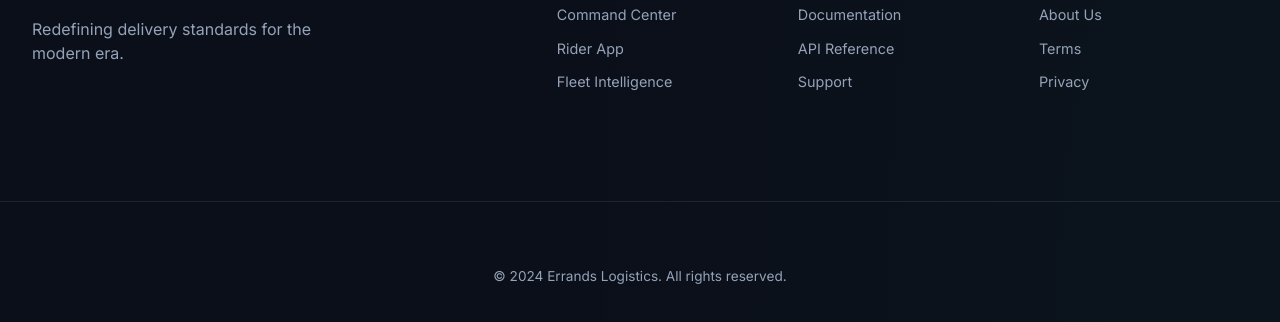
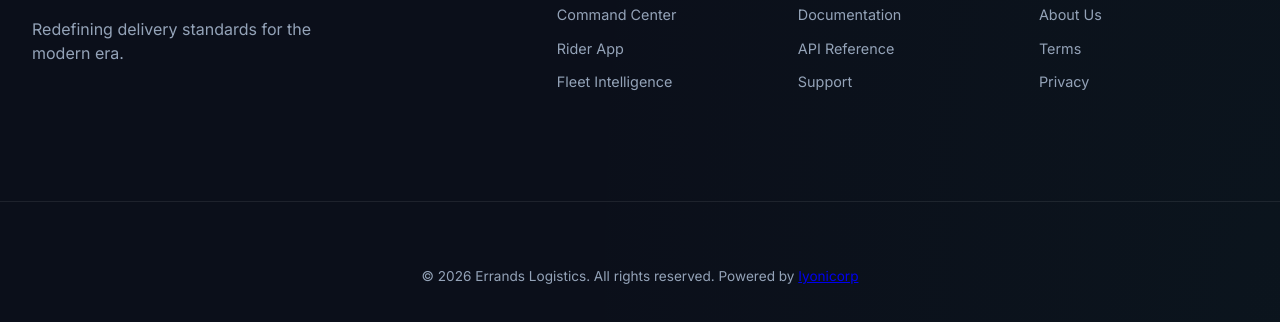
Before and after one commit to legacieweb/errands, a website: page index.html in a window 1280 px wide. Shown: the part 3066-3388 px from the top of the page. Drawn offline with Linux system fonts and the light colour scheme.

Commit message:
Add powered by Iyonicorp attribution to footer

```diff
--- a/index.html
+++ b/index.html
@@ -168,7 +168,7 @@
         </div>
         <div class="footer-bottom">
             <div class="container">
-                <p>&copy; 2024 Errands Logistics. All rights reserved.</p>
+                <p>&copy; 2026 Errands Logistics. All rights reserved. Powered by <a href="https://iyonicorp.com" target="_blank">Iyonicorp</a></p>
             </div>
         </div>
     </footer>
```
